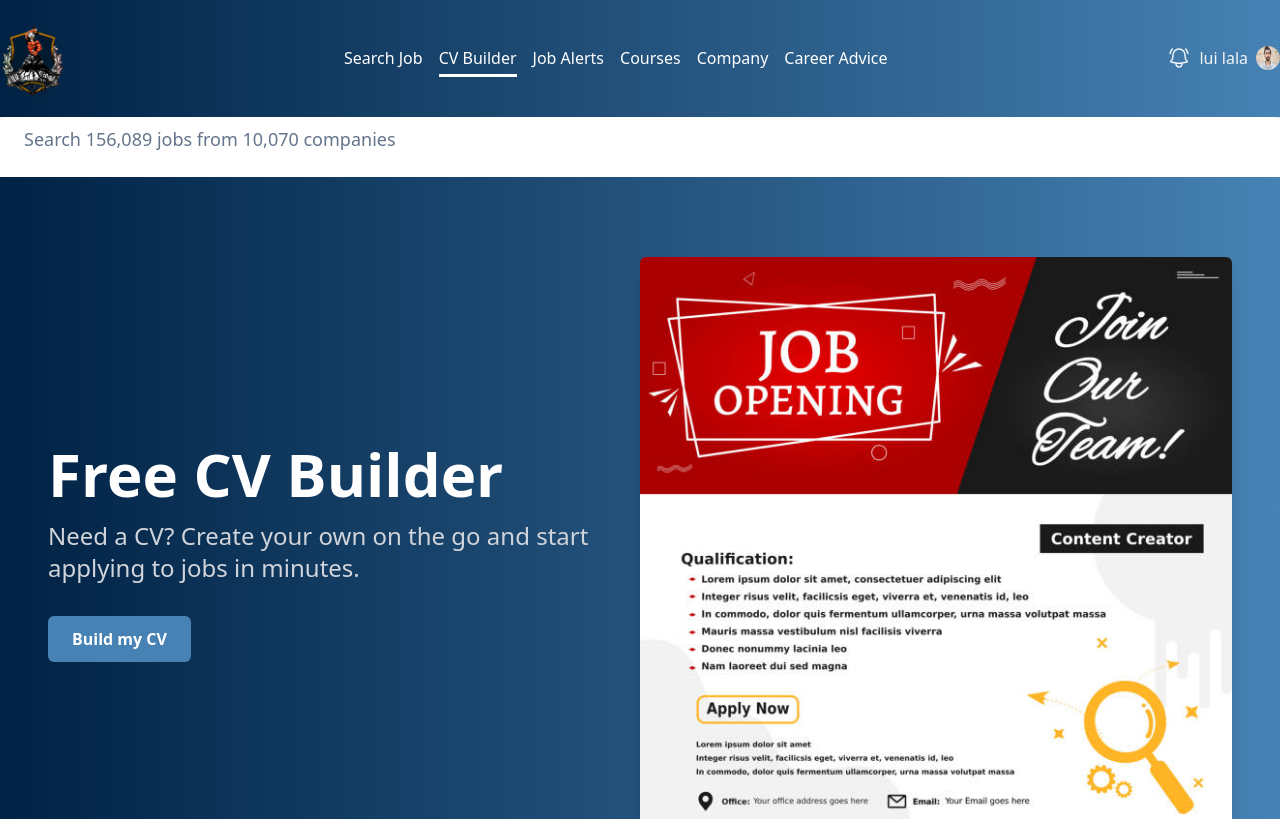
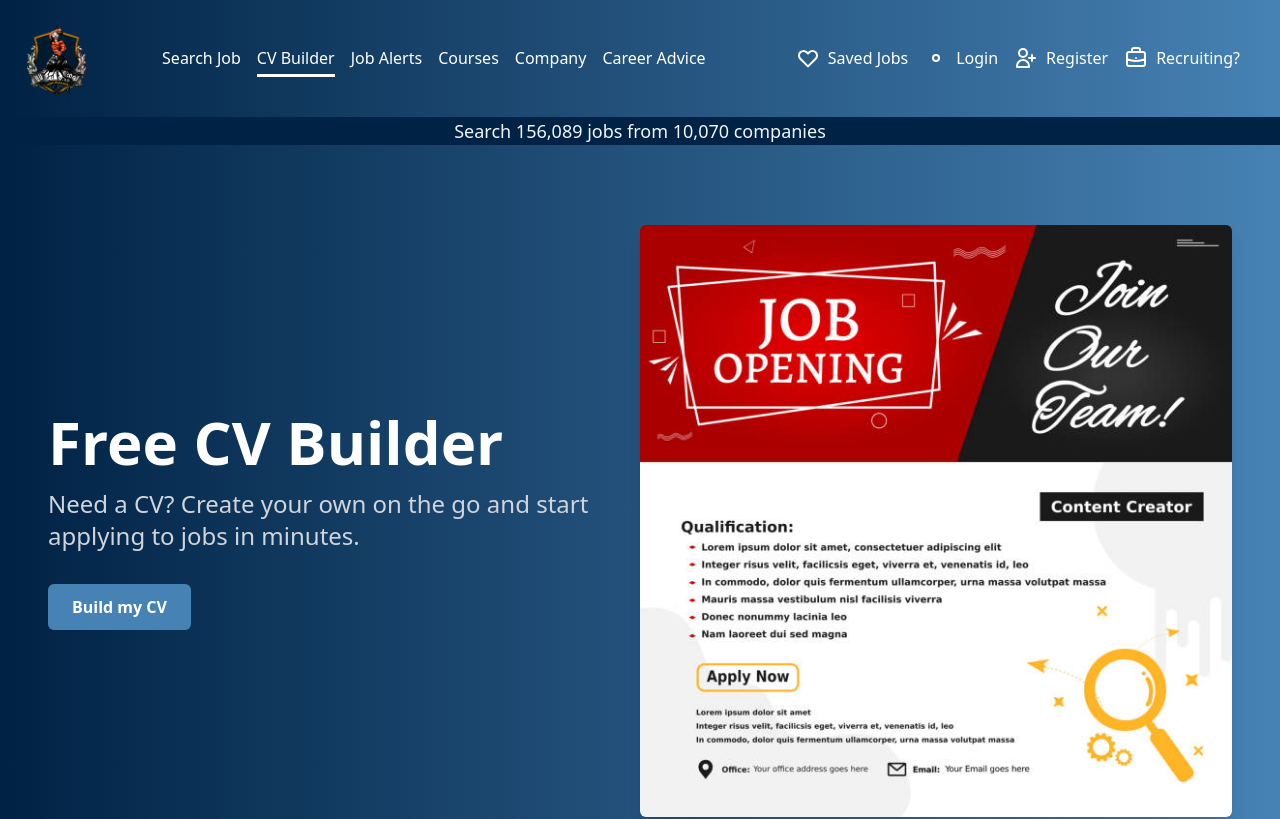
Before and after one commit to Bismullah/luilala-Job, a React (Vite) app: page /cvbuilder in a window 1280 px wide. Shown: the top 819 px of the page. Built offline with nearby package versions, Linux system fonts and the light colour scheme.

Commit message:
after adding alert section

```diff
--- a/src/components/CreateCv.jsx
+++ b/src/components/CreateCv.jsx
@@ -11,9 +11,8 @@ export default function CreateCv() {
   return (
 
     <>
-    <div className="bg-white w-full px-6 py-2 rounded-md mb-4">
-          <p className="text-slate-500 text-lg">Search 156,089 jobs from 10,070 companies</p>
-        </div>
+          <p className="text-slate-100  text-center  bg-[#002244] text-lg">Search 156,089 jobs from 10,070 companies</p>
+
     <div className="bg-gradient-to-r from-[#002244] to-[#4682B4] py-12">
       <div className="container mx-auto">
 
--- a/src/components/CvWork.jsx
+++ b/src/components/CvWork.jsx
@@ -3,7 +3,7 @@ import CvImage from '../assets/cvVedio.png';
 export default function() {
   return (
     <div>
-      <div className="cvWork bg-gray-100 py-16">
+      <div className="cvWork px-8 bg-gray-100 py-16">
         <div className="container mx-auto flex flex-col md:flex-row items-center justify-between">
           <div className=" grid grid-cols-2 gap-y-4 mr-8 text-center md:text-left">
             <div className="mb-8">
--- a/src/components/Header.jsx
+++ b/src/components/Header.jsx
@@ -4,7 +4,7 @@ import UserDropDown from './UserDropDown';
 
 export default function Header() {
   return (
-    <header className="bg-gradient-to-r from-[#002244] to-[#4682B4]  text-slate-300 py-4 shadow-md">
+    <header className="bg-gradient-to-r from-[#002244] to-[#4682B4] px-6  text-slate-300 py-4 shadow-md">
     <div className="container mx-auto flex items-center justify-between">
       <Logo />
       <nav className="flex items-center justify-center space-x-6"> {/* Updated to justify-center */}
--- a/src/components/Hero.jsx
+++ b/src/components/Hero.jsx
@@ -11,8 +11,8 @@ function Hero() {
   };
 
   return (
-    <div className="bg-gradient-to-r from-[#002244] to-[#4682B4] h-auto py-8 pb-16">
-      <div className="container mt-8 mx-auto px-4">
+    <div className="bg-gradient-to-r from-[#002244] to-[#4682B4] h-auto px-6 py-8 pb-16">
+      <div className="container mt-8 mx-auto px-8">
         <div className="text-center flex items-center">
           <h1 className="text-4xl  font-bold text-white">Find Your Dream Job</h1>
           <img
--- a/src/components/IndustoryCards.jsx
+++ b/src/components/IndustoryCards.jsx
@@ -31,7 +31,7 @@ const Card = ({ image, title, subTitle, jobTitles, location }) => {
 
 const CardContainer = ({ cardData }) => {
   return (
-    <div className="container mx-auto my-8">
+    <div className="container mx-auto px-8 my-8">
         <p className="text-3xl text-[#002244] mb-8">Popular industries</p>
       <div className="grid grid-cols-1 sm:grid-cols-2 md:grid-cols-5 gap-4">
         {cardData.map((card, index) => (
--- a/src/components/JobCategories.jsx
+++ b/src/components/JobCategories.jsx
@@ -42,7 +42,7 @@ const JobCategories = () => {
   ];
 
   return (
-    <div className="bg-gray-100 py-8">
+    <div className="bg-gray-100 px-6 py-8">
       <div className="container mx-auto">
         <h2 className="text-2xl font-bold mb-4">Browse Jobs</h2>
         {jobCategories.map((category, index) => (
--- a/src/components/JobSeeker.jsx
+++ b/src/components/JobSeeker.jsx
@@ -46,7 +46,7 @@ const JobSeeker = () => {
     <div className="card relative">
       <div className="image-container  p-12">
         <img src={testimonials[currentIndex].image} alt="" className={`rounded-t-lg  h-[50vh] w-[50vw] mx-auto `}/>
-        <p className={`text-gray-800 absolute   ${testimonials[currentIndex].image===FourthImage ||testimonials[currentIndex].image===ThirdImage ?'right-6 pt-16 text-xl':'left-12 pt-12  text-3xl ' } top-6  px-64 pb-16 text-white  h-[50vh] w-[50vw] mx-auto`}>{testimonials[currentIndex].text}</p>
+        <p className={`text-gray-800 absolute   ${testimonials[currentIndex].image===FourthImage ||testimonials[currentIndex].image===ThirdImage ?'right-16 pt-12 text-lg':'left-12 pt-12  text-xl ' } top-6  px-64 pb-16 text-white  h-[50vh] w-[50vw] mx-auto`}>{testimonials[currentIndex].text}</p>
       </div>
 
     </div>
--- a/src/components/UserDropDown.jsx
+++ b/src/components/UserDropDown.jsx
@@ -1,23 +1,76 @@
-import dropdown from '../assets/dropdown.jpg';
-import star from '../assets/star.png';
+import React from 'react';
 
 export default function UserDropDown() {
   return (
-    <div className="flex items-center space-x-2">
-      <div className="text-gray-100">
-      <svg xmlns="http://www.w3.org/2000/svg" fill="none" viewBox="0 0 24 24" strokeWidth={1.5} stroke="currentColor" className="size-6">
-  <path strokeLinecap="round" strokeLinejoin="round" d="M14.857 17.082a23.848 23.848 0 0 0 5.454-1.31A8.967 8.967 0 0 1 18 9.75V9A6 6 0 0 0 6 9v.75a8.967 8.967 0 0 1-2.312 6.022c1.733.64 3.56 1.085 5.455 1.31m5.714 0a24.255 24.255 0 0 1-5.714 0m5.714 0a3 3 0 1 1-5.714 0M3.124 7.5A8.969 8.969 0 0 1 5.292 3m13.416 0a8.969 8.969 0 0 1 2.168 4.5" />
-</svg>
+    <div className="flex items-center space-x-4  py-2 px-4 rounded-md">
+      <div className="flex items-center space-x-2 hover:text-gray-300 transition-colors duration-300 cursor-pointer">
+        <svg
+          xmlns="http://www.w3.org/2000/svg"
+          className="h-6 w-6 text-white"
+          fill="none"
+          viewBox="0 0 24 24"
+          stroke="currentColor"
+        >
+          <path
+            strokeLinecap="round"
+            strokeLinejoin="round"
+            strokeWidth={2}
+            d="M4.318 6.318a4.5 4.5 0 000 6.364L12 20.364l7.682-7.682a4.5 4.5 0 00-6.364-6.364L12 7.636l-1.318-1.318a4.5 4.5 0 00-6.364 0z"
+          />
+        </svg>
+        <p className="text-white font-medium">Saved Jobs</p>
       </div>
-      <div>
-        <a className="text-gray-100 hover:text-gray-50">lui lala</a>
+      <div className="flex items-center space-x-2 hover:text-gray-300 transition-colors duration-300 cursor-pointer">
+        <svg
+          xmlns="http://www.w3.org/2000/svg"
+          className="h-6 w-6 text-white"
+          fill="none"
+          viewBox="0 0 24 24"
+          stroke="currentColor"
+        >
+          <path
+            strokeLinecap="round"
+            strokeLinejoin="round"
+            strokeWidth={2}
+            d="M15 12a3 3 0 11-6 0 3 3 0 016 0z"
+          />
+        </svg>
+        <p className="text-white font-medium">Login</p>
       </div>
-      <img
-  className="h-6 w-6 rounded-full"
-  loading="lazy"
-  alt=""
-  src={dropdown}
-/>
+      <div className="flex items-center space-x-2 hover:text-gray-300 transition-colors duration-300 cursor-pointer">
+        <svg
+          xmlns="http://www.w3.org/2000/svg"
+          className="h-6 w-6 text-white"
+          fill="none"
+          viewBox="0 0 24 24"
+          stroke="currentColor"
+        >
+          <path
+            strokeLinecap="round"
+            strokeLinejoin="round"
+            strokeWidth={2}
+            d="M18 9v3m0 0v3m0-3h3m-3 0h-3m-2-5a4 4 0 11-8 0 4 4 0 018 0zM3 20a6 6 0 0112 0v1H3v-1z"
+          />
+        </svg>
+        <p className="text-white font-medium">Register</p>
+      </div>
+      <div className="flex items-center space-x-2 hover:text-gray-300 transition-colors duration-300 cursor-pointer">
+        <svg
+          xmlns="http://www.w3.org/2000/svg"
+          className="h-6 w-6 text-white"
+          fill="none"
+          viewBox="0 0 24 24"
+          stroke="currentColor"
+        >
+          <path
+            strokeLinecap="round"
+            strokeLinejoin="round"
+            strokeWidth={2}
+            d="M21 13.255A23.931 23.931 0 0112 15c-3.183 0-6.22-.62-9-1.745M16 6V4a2 2 0 00-2-2h-4a2 2 0 00-2 2v2m4 6h.01M5 20h14a2 2 0 002-2V8a2 2 0 00-2-2H5a2 2 0 00-2 2v10a2 2 0 002 2z"
+          />
+        </svg>
+        <p className="text-white font-medium">Recruiting?</p>
+      </div>
     </div>
   );
 }
--- a/src/pages/CvBuilder.jsx
+++ b/src/pages/CvBuilder.jsx
@@ -14,7 +14,7 @@ export default function CvBuilder() {
       <SeekingAdvice />
       <div class="bg-light-blue py-8 px-4 sm:px-6 lg:px-8">
   <div class="max-w-lg mx-auto text-center">
-    <h2 class="text-3xl font-extrabold text-gray-100 sm:text-4xl">
+    <h2 class="text-3xl  font-extrabold text-gray-100 sm:text-4xl">
       Build your CV and start applying for 158,016 jobs today!
     </h2>
     <button class="mt-6 inline-flex items-center px-6 py-3 border border-transparent text-base font-medium rounded-md shadow-sm text-white bg-dark-blue hover:bg-[#334e69] focus:outline-none focus:ring-2 focus:ring-offset-2 focus:ring-[#001830]">
--- a/src/pages/SearchJob.jsx
+++ b/src/pages/SearchJob.jsx
@@ -95,7 +95,7 @@ const cardData = [
 export default function SearchJob() {
     return (
         <div>
-         <p>Search 156,089 jobs from 10,070 companies</p>
+         <p  className="text-gray-200 py-1 text-sm bg-[#002244] text-center font-medium" >Search 156,089 jobs from 10,070 companies</p>
          <Searchbar />
          <CarouselCards />
          <CardContainer cardData={cardData}  />
```
Also changed, not shown: src/pages/JobAlerts.jsx (+155 -4 lines), src/assets/leftlogo.png (added), src/assets/logo6logos.png (added).
